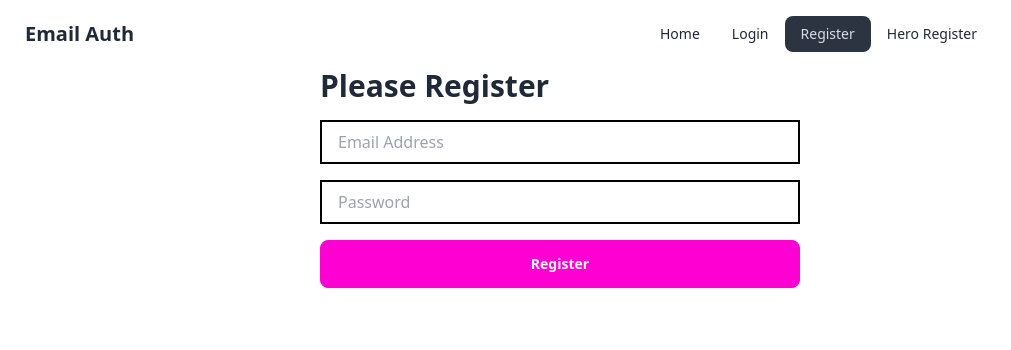
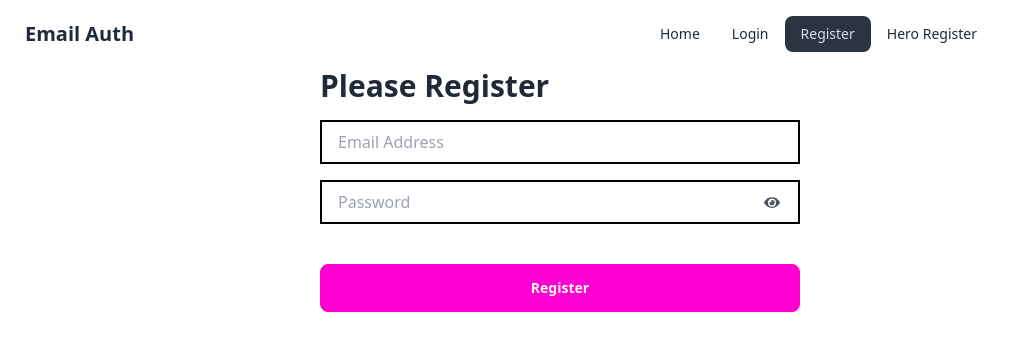
Before and after one commit to Anondoraydev/email-password-register-from-firebase, a React (Vite) app: page /ragister in a window 1280 px wide. Shown: the top 350 px of the page, without its empty margins (0-1011 px from the left). Built offline with nearby package versions, Linux system fonts and the light colour scheme.

Commit message:
show password and hight

```diff
--- a/package.json
+++ b/package.json
@@ -15,6 +15,7 @@
     "match-sorter": "^8.0.0",
     "react": "^18.3.1",
     "react-dom": "^18.3.1",
+    "react-icons": "^5.4.0",
     "react-router": "^7.1.1",
     "react-router-dom": "^7.1.1",
     "sort-by": "^0.0.2"
--- a/src/componets/Ragister/Ragister.jsx
+++ b/src/componets/Ragister/Ragister.jsx
@@ -1,11 +1,12 @@
 import { createUserWithEmailAndPassword } from 'firebase/auth';
 import React, { useState } from 'react';
 import auth from '../firebase/firebase.config';
+import { FaEye, FaEyeSlash } from "react-icons/fa";
 
 const Ragister = () => {
     const [registerError, setRegisterError] = useState('');
     const [success, setSuccess] = useState('');
-
+    const [showPassword, setShowPassword] = useState(false);
     const heandelRegistar = e => {
         e.preventDefault();
         console.log('from sbmiting');
@@ -13,15 +14,19 @@ const Ragister = () => {
         const password = e.target.password.value
         console.log(password, email);
 
-          // reset error
+        // reset error
 
-          setRegisterError('')
-          setSuccess('')
+        setRegisterError('')
+        setSuccess('')
 
         // password error
 
         if (password.length < 6) {
             setRegisterError(' Password should be at least 6 characters');
+            return;
+        }
+        else if (!/[A-Z]/.test(password)) {
+            setRegisterError('Your password should have at least on upper case characters');
             return;
         }
 
@@ -51,7 +56,22 @@ const Ragister = () => {
                 <form onSubmit={heandelRegistar}>
                     <input className='w-3/4 mb-4 py-2 px-4 border-2 outline-none border-black border-double' placeholder='Email Address' type="email" name="email" id="" required />
                     <br />
-                    <input className='w-3/4 mb-4 py-2 px-4 border-2 outline-none border-black border-double' placeholder='Password' type="password" name="password" id="" required />
+                    <div className="relative w-3/4">
+                        <input
+                            className="w-full mb-4 py-2 px-4 pr-10 border-2 outline-none border-black border-double"
+                            placeholder="Password"
+                            type={showPassword ? "text" : "password"}
+                            name="password"
+                            required
+                        />
+                        <span
+                            onClick={() => setShowPassword(!showPassword)}
+                            className="absolute right-5 top-1/3 transform -translate-y-1/3 cursor-pointer text-gray-600"
+                        >
+                            {showPassword ? <FaEyeSlash /> : <FaEye />}
+                        </span>
+                    </div>
+
                     <br />
                     <input className='btn btn-secondary w-3/4' type="submit" value="Register" />
                 </form>
```
Also changed, not shown: 1 other file (tests, documents, lock files or other folders).
